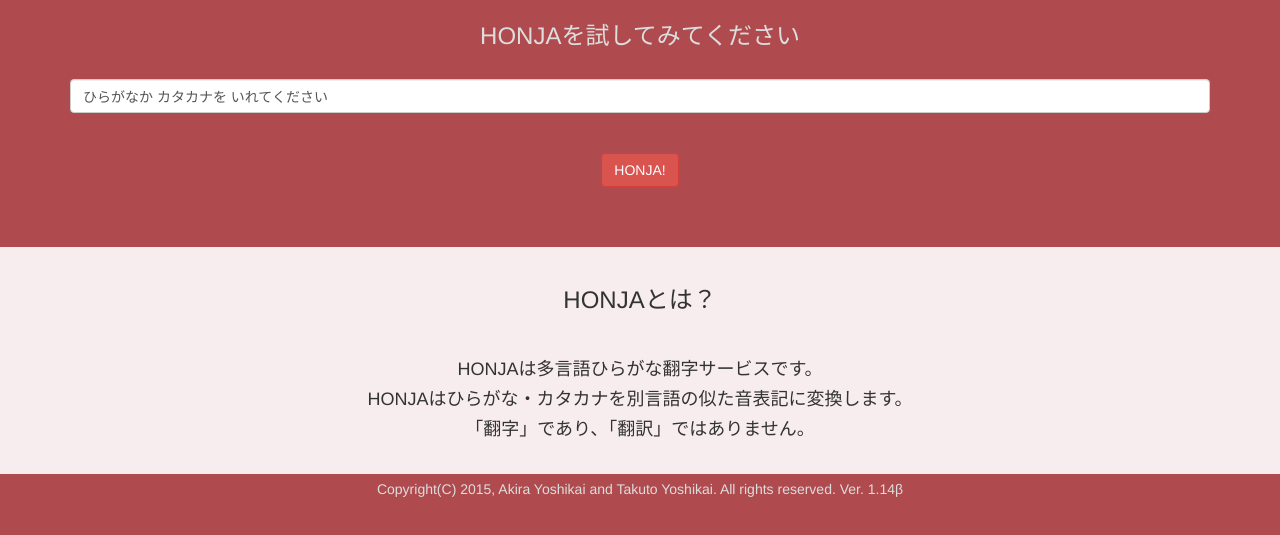
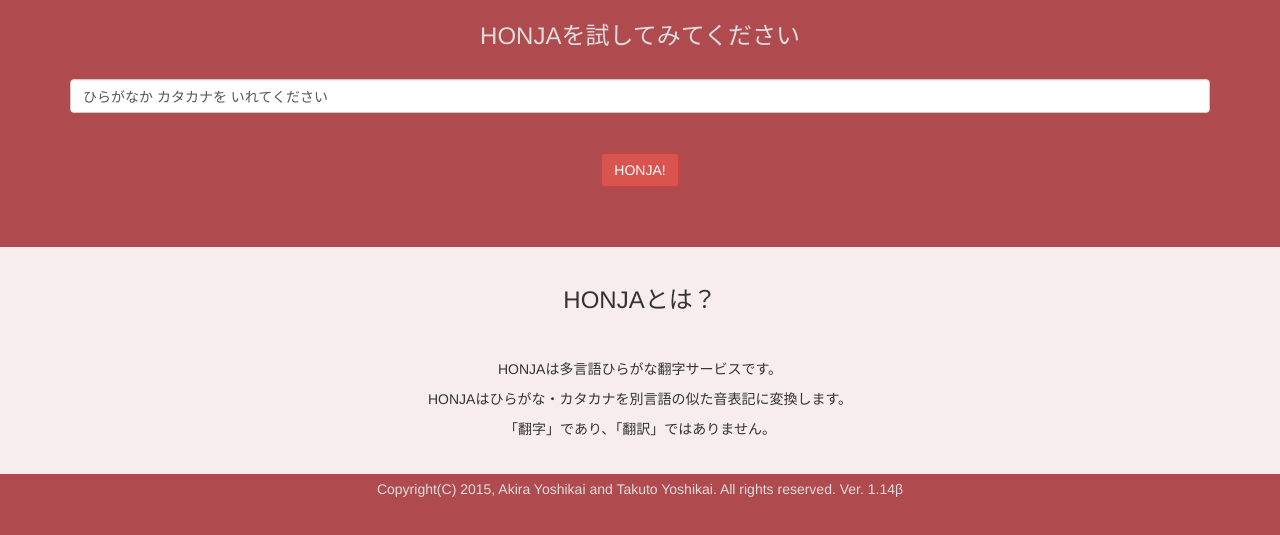
Before and after one commit to TakutoYoshikai/honja-web, a plain HTML site: page index.html in a window 1280 px wide. Shown: the part 57-592 px from the top of the page. Drawn offline with Linux system fonts and the light colour scheme.

Commit message:
descriptionを小さく

```diff
--- a/index.html
+++ b/index.html
@@ -78,9 +78,9 @@
 			<div class="about white-bg">
 				<h3 class="title">{{language.what_is_honja}}</h3>
 
-				<h4 class="honja-description">
+				<h5 class="honja-description">
 					{{language.honja_description}}
-				</h4>
+				</h5>
 			</div>
 			<div class="copyright">
 				<div class="container">
```
